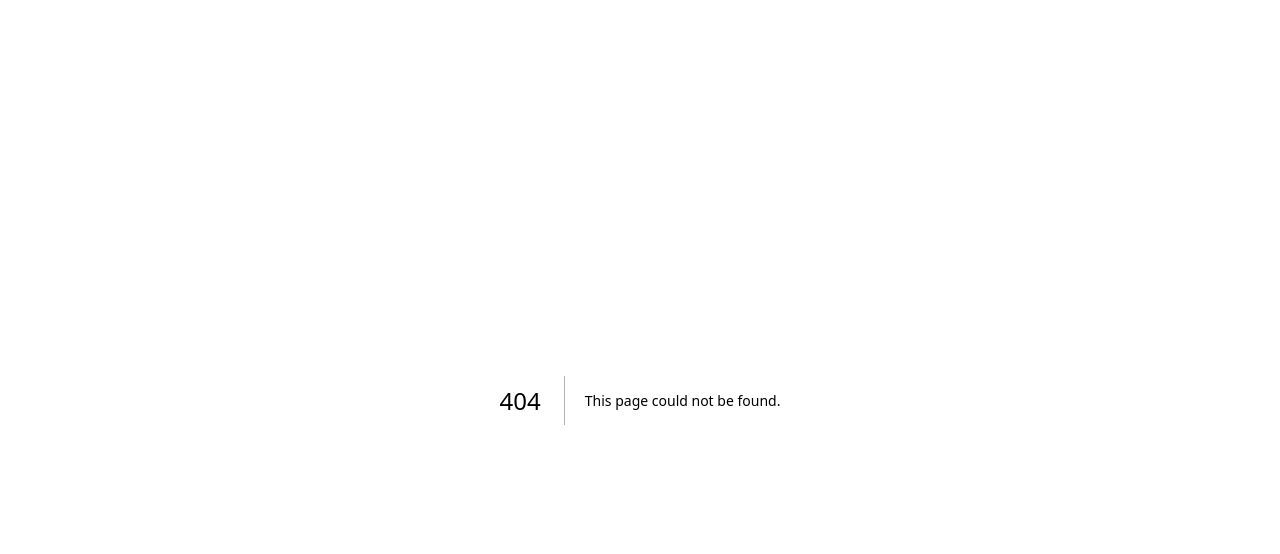
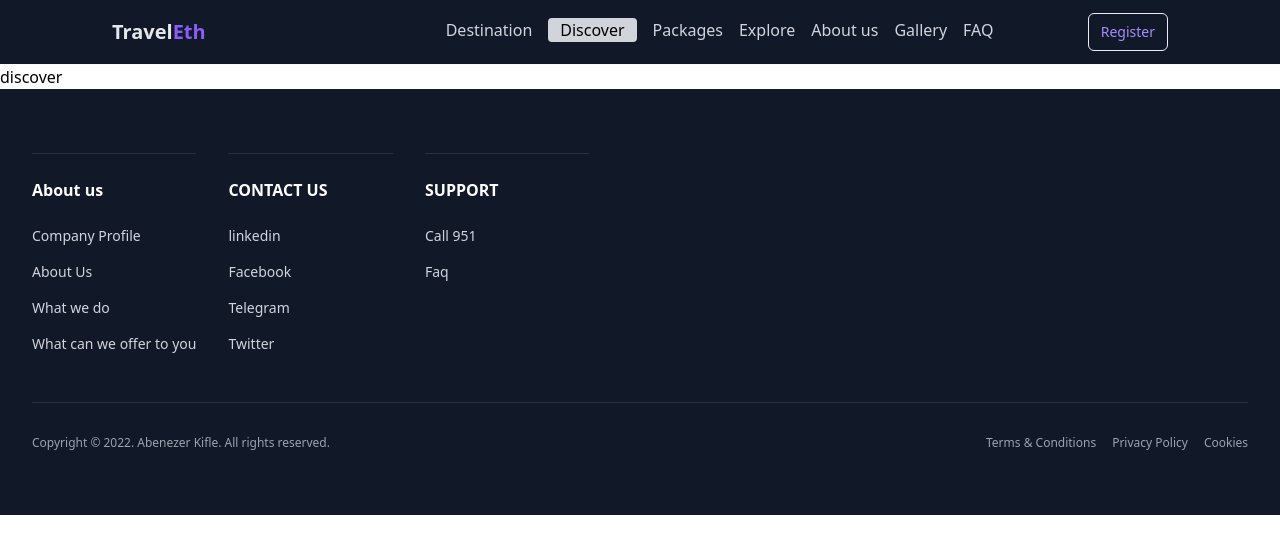
Before and after one commit to abenooo/Responsive_travel_agency_landing_page, a Next.js app: page /discover in a window 1280 px wide. Before the commit this address had no page. Shown: the top 554 px of the page. Built offline with nearby package versions, Linux system fonts and the light colour scheme.

Commit message:
Adding dicover page

```diff
--- /dev/null
+++ b/pages/discover.tsx
@@ -0,0 +1,16 @@
+import React from 'react'
+import Footer from '../components/Footer'
+import Navbar from '../components/Navbar'
+
+function discover() {
+    return (
+        <>
+            <Navbar />
+            <div>discover
+            </div>
+            <Footer />
+        </>
+    )
+}
+
+export default discover
```
